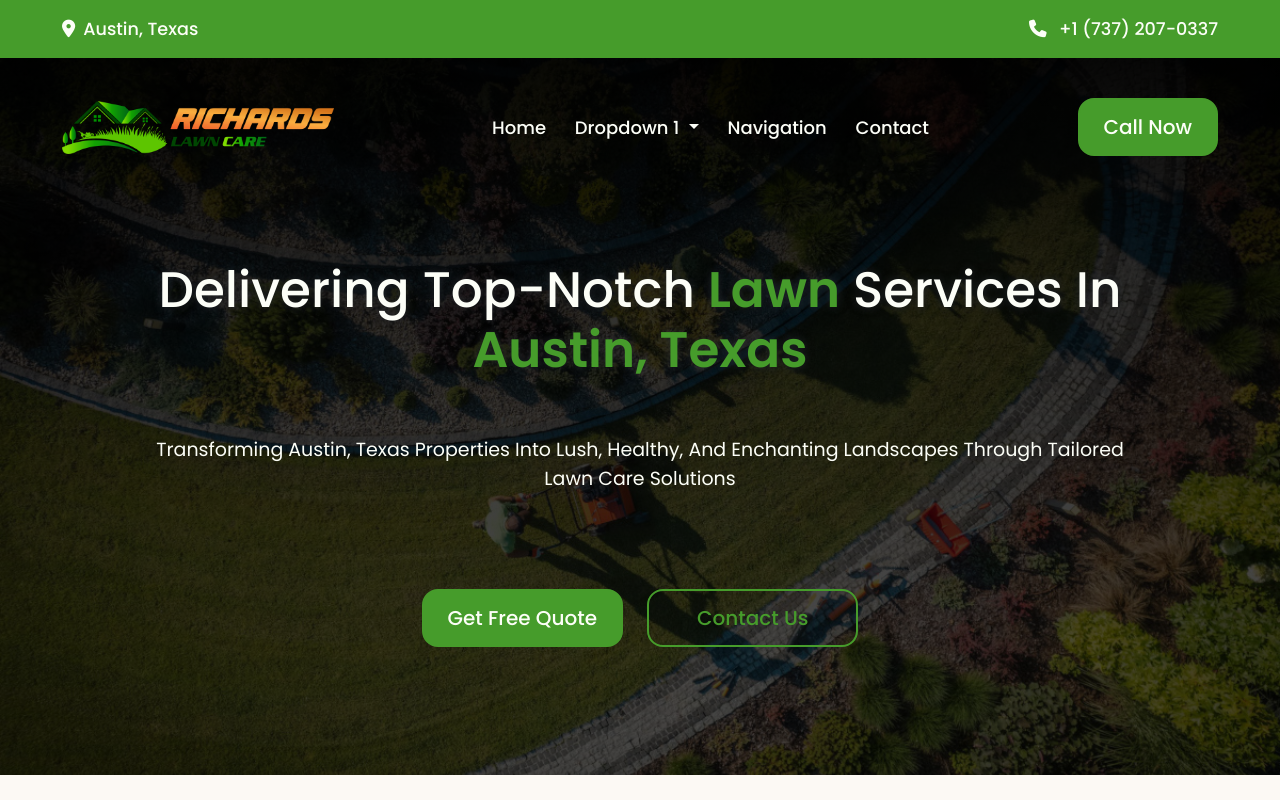
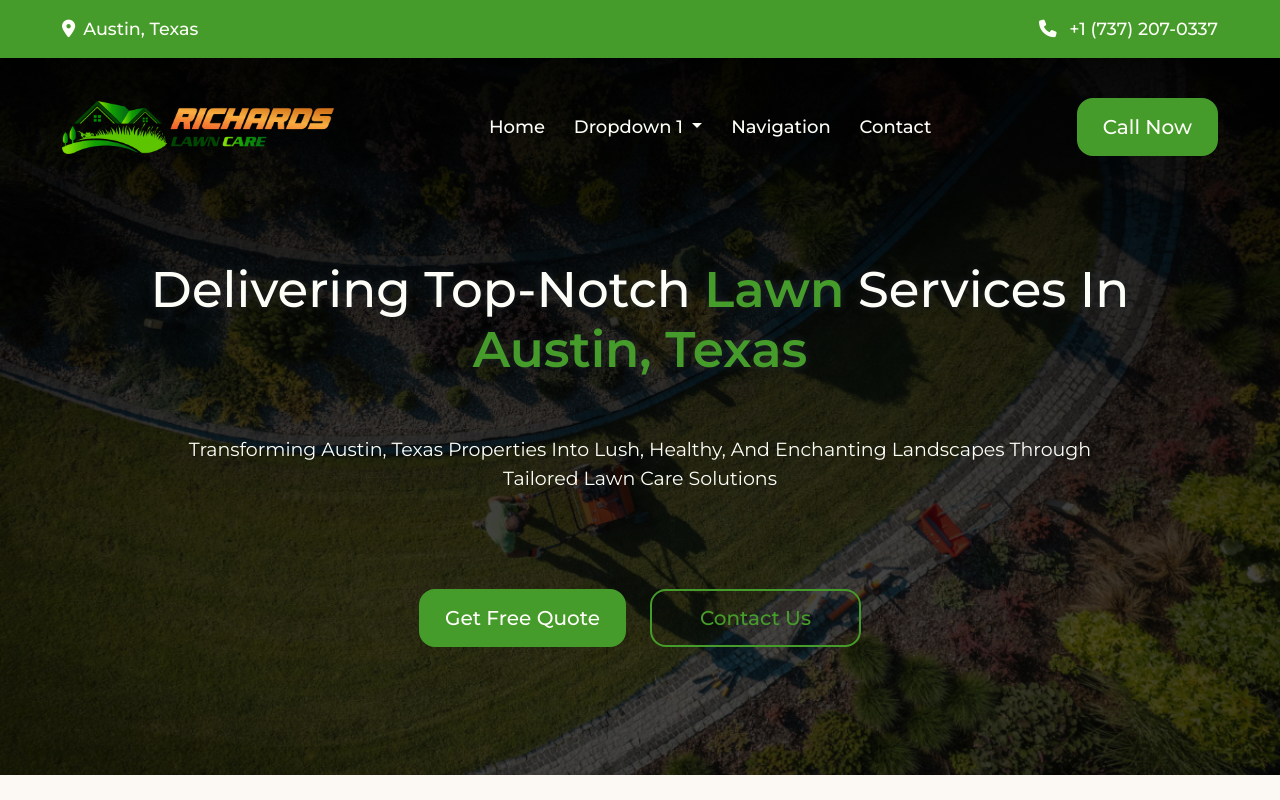
Before and after one commit to shekhar-stha/theme-5, a website: page index.html in a window 1280 px wide. Shown: the top 800 px of the page. Drawn offline with nearby package versions, Linux system fonts and the light colour scheme.

Commit message:
feat: final 2

```diff
--- a/css/custom.css
+++ b/css/custom.css
@@ -16,12 +16,12 @@
   --body: #FCF9F4;
 
   /* Headline */
-  --headline-font: 'Poppins', sans-serif;
+  --headline-font: 'montserrat', sans-serif;
   --headline-font-weight: 600;
   --headline-font-size: 2.4rem;
 
   /* Primary Texts */
-  --primary-font: 'Poppins', sans-serif;
+  --primary-font: 'montserrat', sans-serif;
   --primary-font-weight: 400;
 
   /* Hyperlink Color */
```
